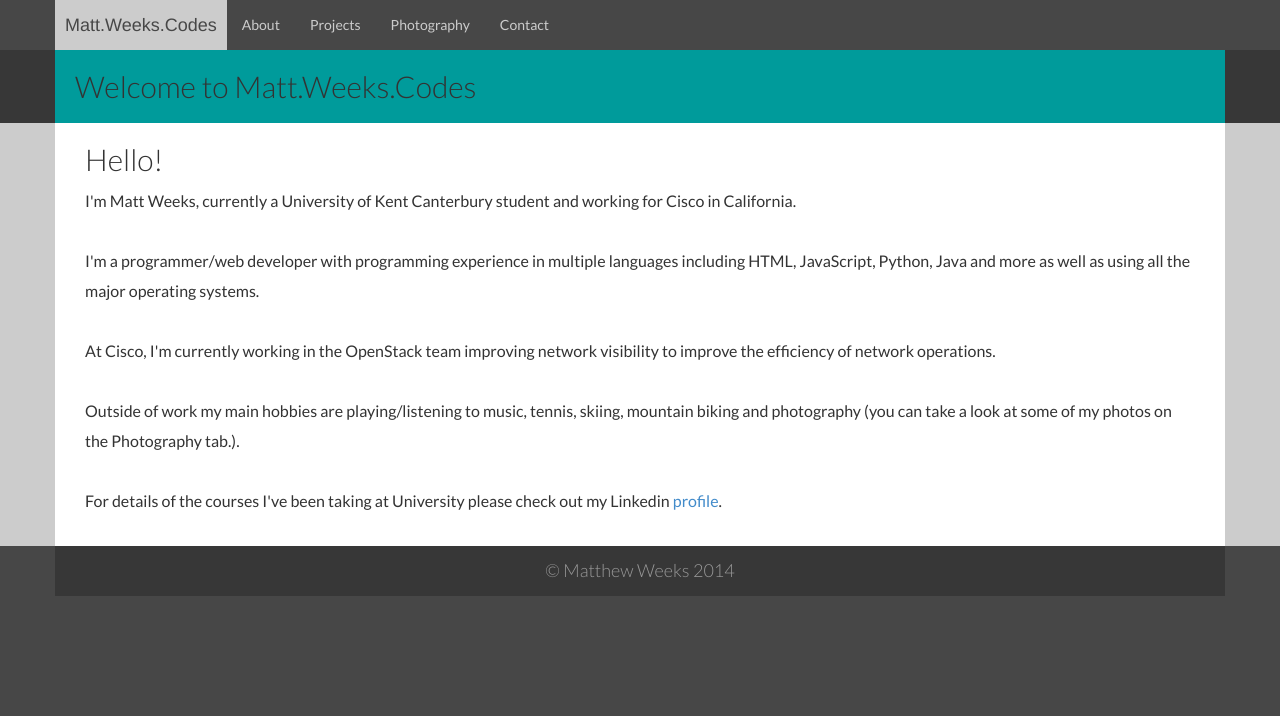
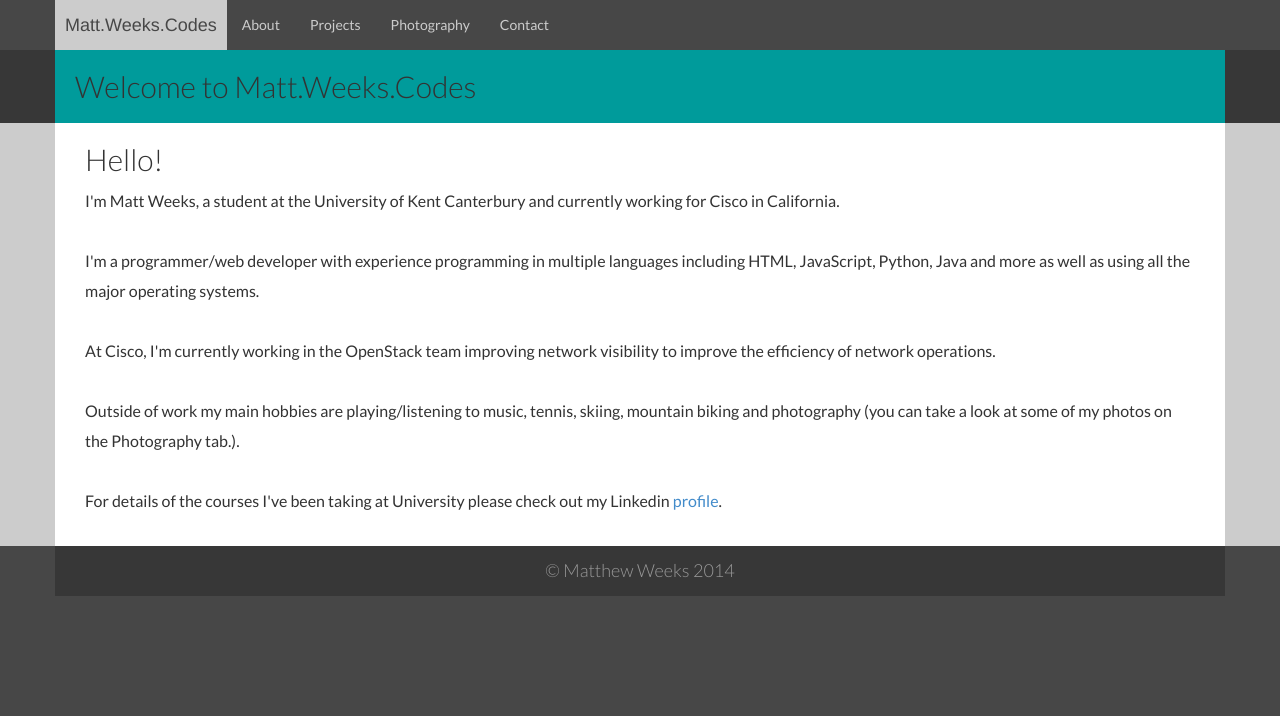
Before and after one commit to maweeks/Matt.Weeks.Codes, a PHP site: page / in a window 1280 px wide. Shown: the top 716 px of the page. Run offline with PHP 8.4, Linux system fonts and the light colour scheme.

Commit message:
Updated index text.

```diff
--- a/index.php
+++ b/index.php
@@ -18,9 +18,9 @@
                 <div class="col-md-12 content">
                     <h2>Hello!</h2>
                     <p>
-                    	I'm Matt Weeks, currently a University of Kent Canterbury student and working for Cisco in California.<br><br>
+                    	I'm Matt Weeks, a student at the University of Kent Canterbury and currently working for Cisco in California.<br><br>
 
-                    	I'm a programmer/web developer with  programming experience in multiple languages including HTML, JavaScript, Python, Java and more as well as using all the major operating systems.<br><br>
+                    	I'm a programmer/web developer with experience programming in multiple languages including HTML, JavaScript, Python, Java and more as well as using all the major operating systems.<br><br>
 
                     	At Cisco, I'm currently working in the OpenStack team improving network visibility to improve the efficiency of network operations.<br><br>
 
```
